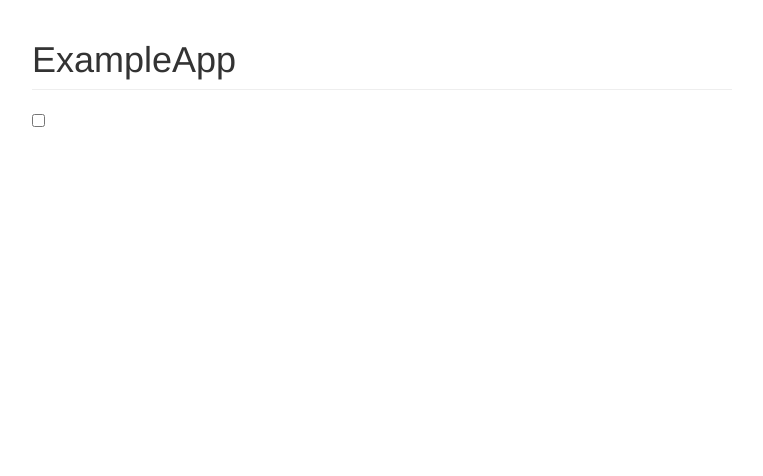
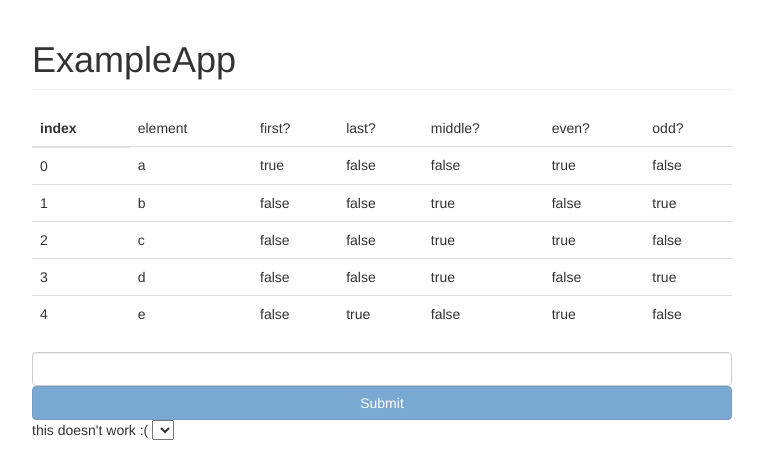
Before and after one commit to EvelyneWauters/AngularJsExampleApp, a website: page app/index.html in a window 1280 px wide. Shown: the whole page, without its empty margins (273-1036 px from the left). Drawn offline with nearby package versions, Linux system fonts and the light colour scheme; files that its build step writes are made by us from their sources.

Commit message:
ng-options example (doesn't work though)

```diff
--- a/app/index.html
+++ b/app/index.html
@@ -14,6 +14,17 @@
   <!-- build:css(.tmp) styles/main.css -->
   <link rel="stylesheet" href="styles/main.css">
   <!-- endbuild -->
+
+  <style>
+    input[type='text'].ng-dirty.ng-invalid {
+      background-color: hotpink;
+    }
+
+    input[type='text'].ng-dirty.ng-valid {
+      background-color: greenyellow;
+    }
+
+  </style>
 </head>
 <body ng-controller="appCtrl as appCtrlAlias">
 <div class="container">
@@ -25,9 +36,8 @@
 
   <div class="'row" ng-controller="exampleCtrl">
 
-    <input type="checkbox" ng-model="showTable"/>
 
-    <table class="table" ng-if="showTable">
+    <table class="table">
       <thead>
       <th> index
         <td>element</td>
@@ -50,6 +60,20 @@
       </tr>
       </tbody>
     </table>
+
+
+
+    <form name="myForm" novalidate class="form" ng-submit="submitForm()">
+
+      <input type="text" name="inputText" class="form-control" ng-model="inputText" required />
+      <button type="submit" ng-disabled="myForm.$invalid" class="btn btn-primary btn-block" >Submit</button>
+
+    </form>
+
+
+    this doesn't work :(
+    <select ng-options="items.prop for item in item.data"></select>
+
   </div>
 </div>
 
--- a/app/scripts/controllers/exampleCtrl.js
+++ b/app/scripts/controllers/exampleCtrl.js
@@ -13,6 +13,11 @@
       {prop:'d'},
       {prop:'e'}];
 
+
+    $scope.submitForm = function()  {
+      console.log("input: " + $scope.inputText);
+    } ;
+
     $scope.$on('userclicked', function(event, data) {
       console.log(data);
       console.log(event);
```
